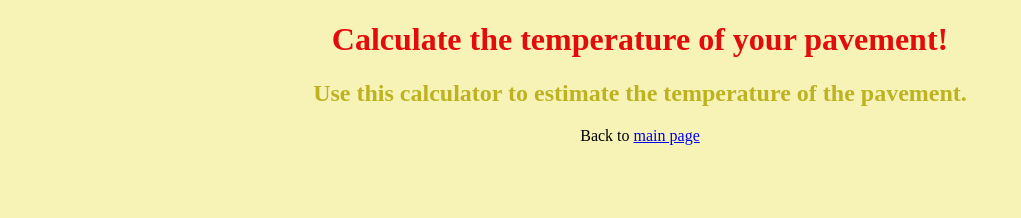
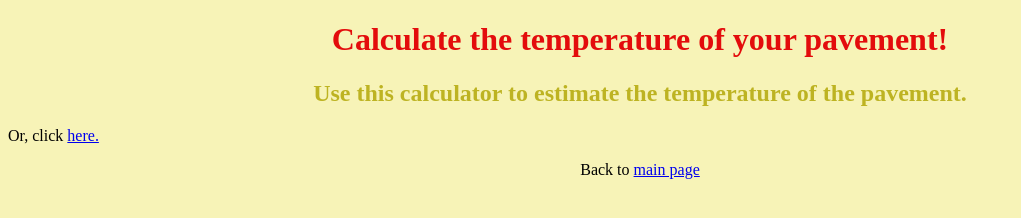
Before and after one commit to Suzettedoo/Hot-Dog, a plain HTML site: page new.html in a window 1280 px wide. Shown: the whole page, without its empty margins (0-1021 px from the left). Drawn offline with Linux system fonts and the light colour scheme.

Commit message:
Update new.html

```diff
--- a/new.html
+++ b/new.html
@@ -27,7 +27,7 @@
   j.src=b+"calconic.min.js"; q=gt.call(d,"script")[0]; q.parentNode.insertBefore(j,q) }
 })();
 </script>
-
+<p>Or, click <a href="https://app.calconic.com/calculator/editor/65471269269be500296737e7">here.</a></p>
 
     <p id="paragraph-6">Back to <a href="index.html">main page</a></p>
   </body>
```
